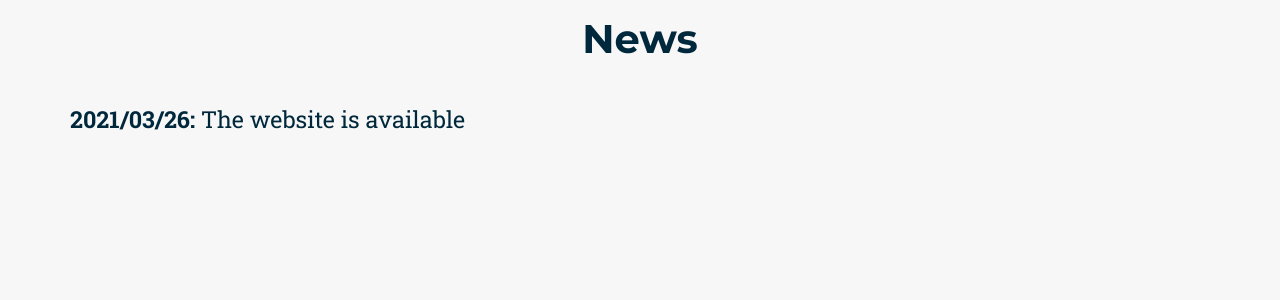
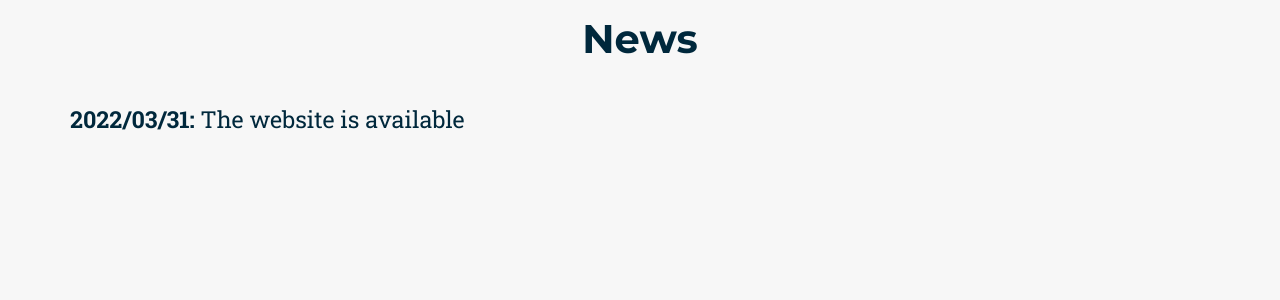
Before and after one commit to MCFR-MM22/MCFR-MM22.github.io, a Jekyll site: the page built from index.html, in a window 1280 px wide and 900 px high, scrolled down 796 px. Shown: the part 157-457 px from the top of the window. Built offline with Jekyll 4.4.1, drawn with Linux system fonts in a browser that asks for light colours; some web fonts are replaced.

Commit message:
Update news.html

```diff
--- a/_includes/2021_data/news.html
+++ b/_includes/2021_data/news.html
@@ -17,7 +17,7 @@
                     <strong>2021/08/03:</strong>  The Workshop paper submission deadline is extended to <strong>Aug. 17, 2021</strong> <a href="/call">Link</a></br>
                     <strong>2021/05/15:</strong>  The Workshop paper submission deadline is <span style="text-decoration:line-through;"><strong>Aug. 10, 2021</span></strong> <a href="/call">Link</a></br>
                     <strong>2021/05/15:</strong>  Paper submission details is available <a href="/submission">Link</a></br> -->
-                    <strong>2021/03/26:</strong>  The website is available</br>
+                    <strong>2022/03/31:</strong>  The website is available</br>
                 </p>
                 </font>
             </div>
```
